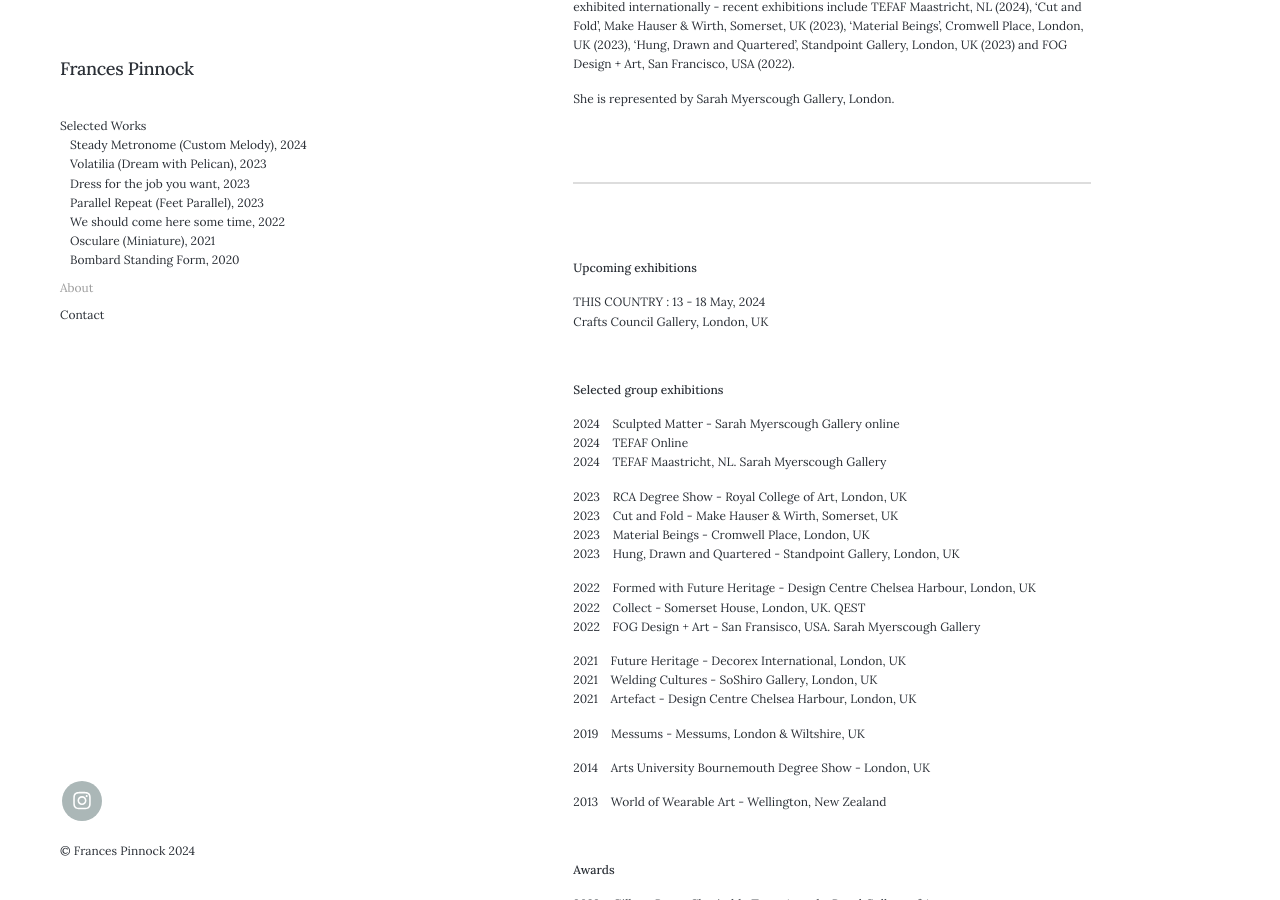
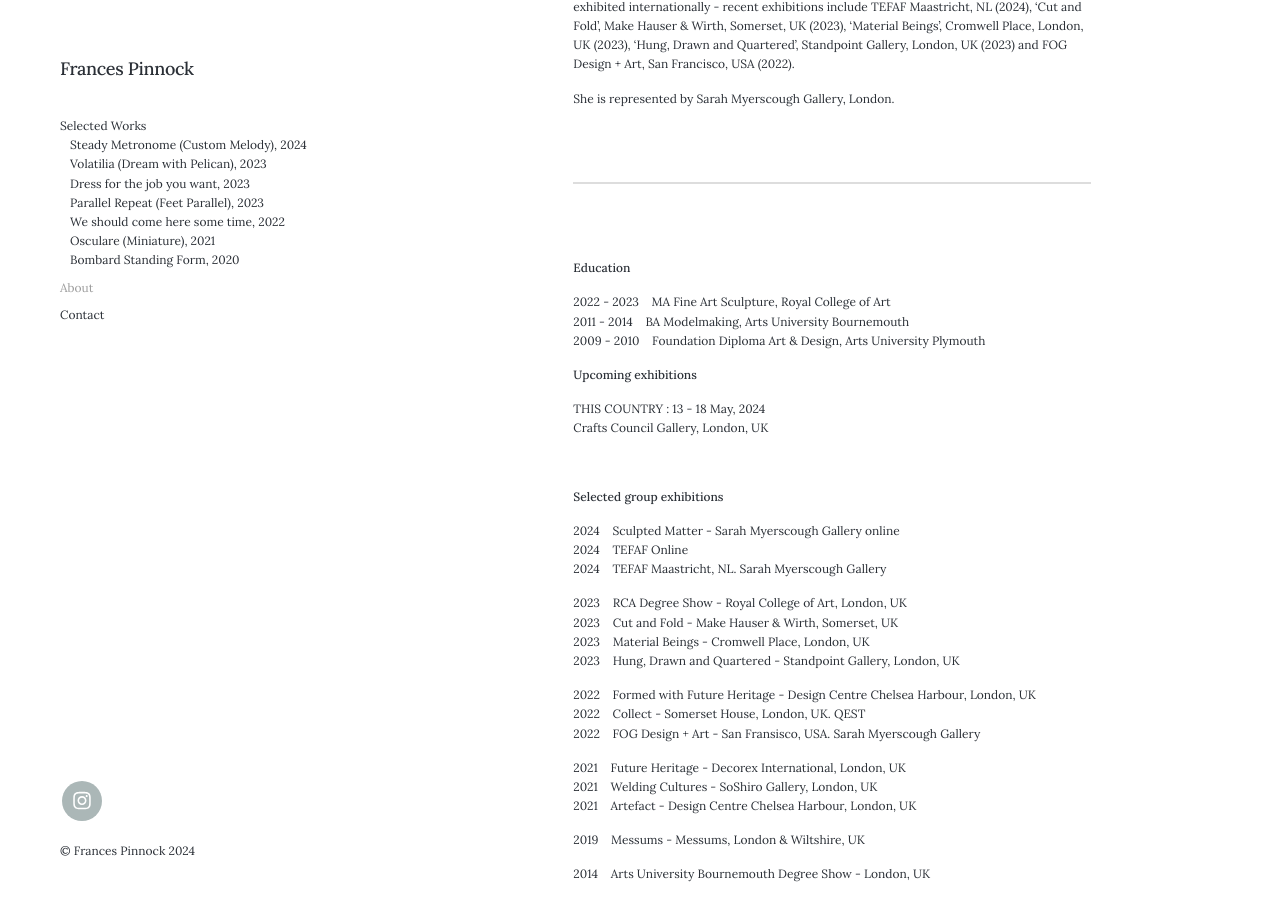
Before and after one commit to francespinnock/francespinnock.github.io, a Jekyll site: the page built from _pages/about.md, in a window 1280 px wide and 900 px high, scrolled down 381 px. Built offline with Jekyll 4.4.1, drawn with Linux system fonts in a browser that asks for light colours; nearby versions of some CDN libraries.

Commit message:
Update about.md

```diff
--- a/_pages/about.md
+++ b/_pages/about.md
@@ -20,6 +20,13 @@ She is represented by Sarah Myerscough Gallery, London.
 
 
 <br />
+
+
+**Education**
+
+2022 - 2023&nbsp;&nbsp;&nbsp; MA Fine Art Sculpture, Royal College of Art
+2011 - 2014&nbsp;&nbsp;&nbsp; BA Modelmaking, Arts University Bournemouth
+2009 - 2010&nbsp;&nbsp;&nbsp; Foundation Diploma Art & Design, Arts University Plymouth
 
 
 **Upcoming exhibitions**
```
